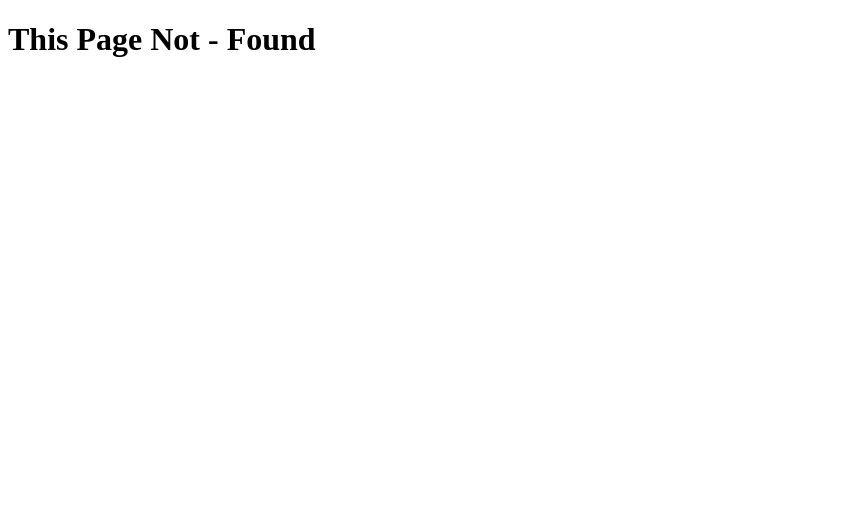
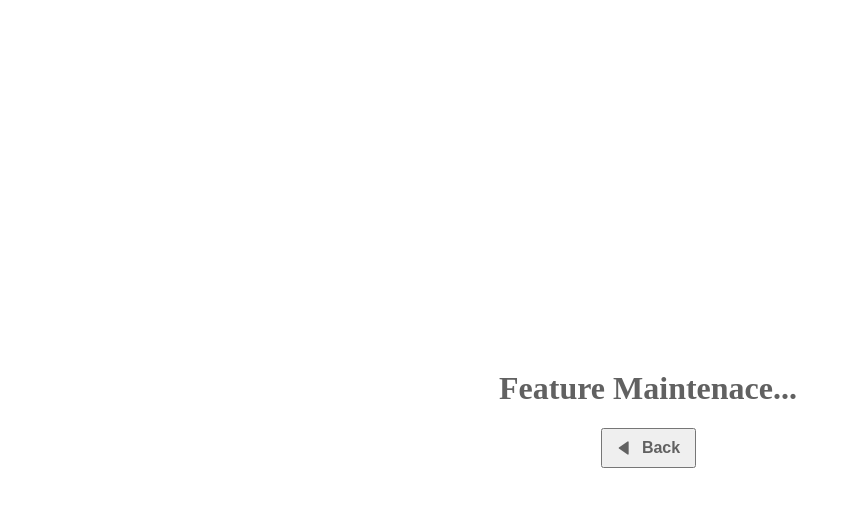
Before and after one commit to sandi-hermawan01/personal-portofolio, a website: page public/redirect-page.html in a window 1280 px wide. Shown: the whole page, without its empty margins (0-851 px from the left). Drawn offline with nearby package versions, Linux system fonts and the light colour scheme.

Commit message:
blog feature maintenace

```diff
--- a/public/redirect-page.html
+++ b/public/redirect-page.html
@@ -4,11 +4,46 @@
     <meta charset="UTF-8" />
     <meta name="viewport" content="width=device-width, initial-scale=1.0" />
     <link rel="icon" href="./assets/img/personal-brand-logo.jpg" />
+    <link
+      href="https://unpkg.com/boxicons@2.1.4/css/boxicons.min.css"
+      rel="stylesheet"
+    />
     <title>Redirect Page</title>
   </head>
   <body>
-    <div>
-      <h1>This Page Not - Found</h1>
+    <div class="maintenance-section">
+      <h1>Feature Maintenace...</h1>
+      <button onclick="window.history.back()">
+        <i class="bx bxs-left-arrow"></i>
+        Back
+      </button>
     </div>
+
+    <style>
+      .maintenance-section {
+        display: flex;
+        flex-direction: column;
+        height: 100%;
+        width: 100%;
+        position: absolute;
+        align-items: center;
+        justify-content: center;
+      }
+      .maintenance-section h1 {
+        color: #616161;
+      }
+      .maintenance-section button {
+        display: flex;
+        justify-content: center;
+        align-items: center;
+        width: 95px;
+        height: 40px;
+        text-decoration: none;
+        font-size: 16px;
+        font-weight: bold;
+        color: #616161;
+        gap: 10px;
+      }
+    </style>
   </body>
 </html>
--- a/server.js
+++ b/server.js
@@ -46,7 +46,7 @@ app.post("/upload", (req, res) => {
 });
 
 app.get("/admin", (req, res) => {
-  res.sendFile(path.join(initial_path, "dashboard.html"));
+  res.sendFile(path.join(basic_path, "redirect-page.html"));
 });
 
 app.get("/:blog", (req, res) => {
```
